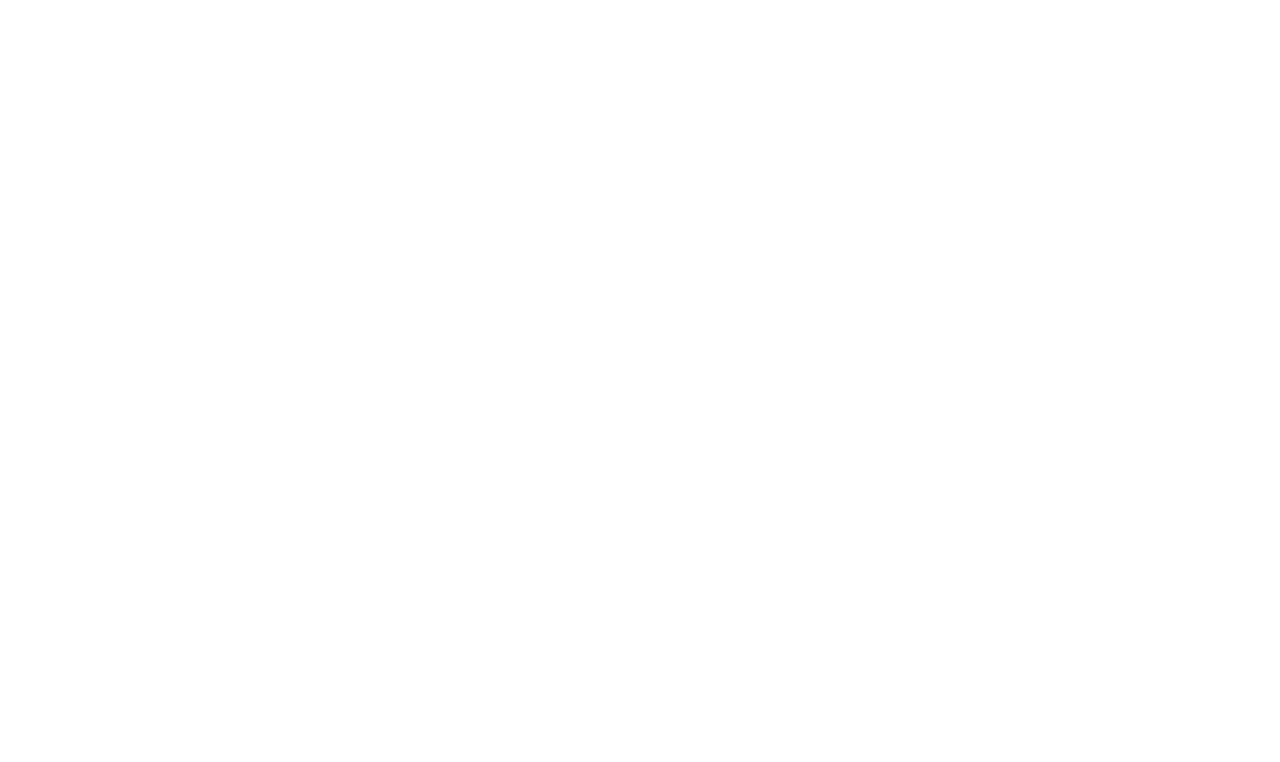
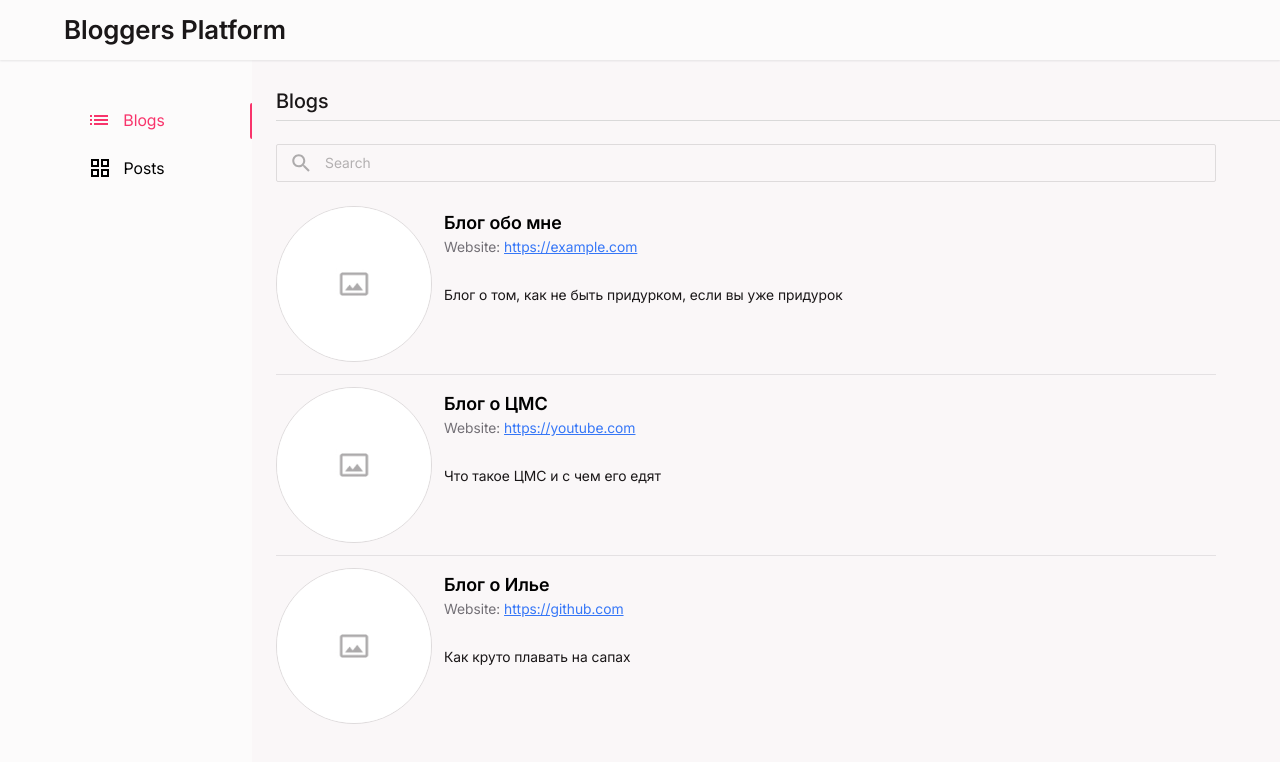
Before and after one commit to Alexeenkov/bloggers-platform-frontend, a Vue app: page /blogs in a window 1280 px wide. Before the commit this address had no page. Shown: the top 762 px of the page. Built offline with nearby package versions, Linux system fonts and the light colour scheme.

Commit message:
fix urls (removed bloggers-platform-frontend)

```diff
--- a/src/components/Blogs/PlatformBlogsBrowse.vue
+++ b/src/components/Blogs/PlatformBlogsBrowse.vue
@@ -3,7 +3,7 @@
     <div class="blogs-browse__breadcrumbs blogs-browse-breadcrumbs">
       <PlatformBreadcrumbs
           pageName="Blogs"
-          pageLink="/bloggers-platform-frontend/blogs"
+          pageLink="/blogs"
           :subpageName="blog.name"
       />
     </div>
@@ -11,7 +11,7 @@
     <div class="blogs-browse__navigation blogs-browse-navigation">
       <PlatformBackLink
           linkText="Back to blogs"
-          linkPath="/bloggers-platform-frontend/blogs"
+          linkPath="/blogs"
       />
     </div>
 
--- a/src/components/Blogs/PlatformBlogsItem.vue
+++ b/src/components/Blogs/PlatformBlogsItem.vue
@@ -1,7 +1,7 @@
 <!-- TODO: Добавить обёртку в <li> -->
 <template>
   <router-link class="blogs-item"
-     :to="'/bloggers-platform-frontend/blogs/' + blog.id"
+     :to="'/blogs/' + blog.id"
   >
     <picture class="blogs-item__picture blogs-item-picture">
       <img class="blogs-item-picture__img"
--- a/src/components/Header/PlatformHeader.vue
+++ b/src/components/Header/PlatformHeader.vue
@@ -1,7 +1,7 @@
 <template>
   <header class="header">
     <router-link
-        to="/bloggers-platform-frontend/"
+        to="/"
         class="header__logo"
     >
       Bloggers Platform
--- a/src/components/Posts/PlatformPostsBrowse.vue
+++ b/src/components/Posts/PlatformPostsBrowse.vue
@@ -3,7 +3,7 @@
     <div class="posts-browse__breadcrumbs posts-browse-breadcrumbs">
       <PlatformBreadcrumbs
         pageName="Posts"
-        pageLink="/bloggers-platform-frontend/posts"
+        pageLink="/posts"
         :subpageName="post.title"
       />
     </div>
@@ -11,7 +11,7 @@
     <nav class="posts-browse__navigation">
       <PlatformBackLink
         linkText="Back to posts"
-        linkPath="/bloggers-platform-frontend/posts"
+        linkPath="/posts"
       />
     </nav>
 
@@ -19,7 +19,7 @@
 
       <router-link v-if="blog"
           class="posts-browse__blog posts-browse-blog"
-          :to="'/bloggers-platform-frontend/blogs/' + blog.id"
+          :to="'/blogs/' + blog.id"
       >
         <picture class="posts-browse-blog__picture posts-browse-blog-picture">
           <img
--- a/src/components/Posts/PlatformPostsItem.vue
+++ b/src/components/Posts/PlatformPostsItem.vue
@@ -2,7 +2,7 @@
 <template>
   <router-link
       class="posts-item"
-      :to="'/bloggers-platform-frontend/posts/' + post.id"
+      :to="'/posts/' + post.id"
   >
     <picture class="posts-item__picture posts-item-picture">
       <img
--- a/src/components/Sidebar/PlatformSidebar.vue
+++ b/src/components/Sidebar/PlatformSidebar.vue
@@ -35,12 +35,12 @@
 
   const blogs = {
     text: 'Blogs',
-    path: '/bloggers-platform-frontend/blogs',
+    path: '/blogs',
   };
 
   const posts = {
     text: 'Posts',
-    path: '/bloggers-platform-frontend/posts',
+    path: '/posts',
   };
 
 </script>
--- a/src/routers/router.ts
+++ b/src/routers/router.ts
@@ -7,7 +7,7 @@ import PagePost from "../pages/PagePost.vue";
 export const router = createRouter({
     routes: [
         {
-            path: '/bloggers-platform-frontend/',
+            path: '/',
             component: null,
             redirect: to => `${to.path}blogs`,
             children: [
--- a/vite.config.js
+++ b/vite.config.js
@@ -9,7 +9,7 @@ export default defineConfig({
       '@': fileURLToPath(new URL('./src', import.meta.url))
     }
   },
-  base: '/bloggers-platform-frontend/',
+  base: '/',
   css: {
     preprocessorOptions: {
       scss: {
```
